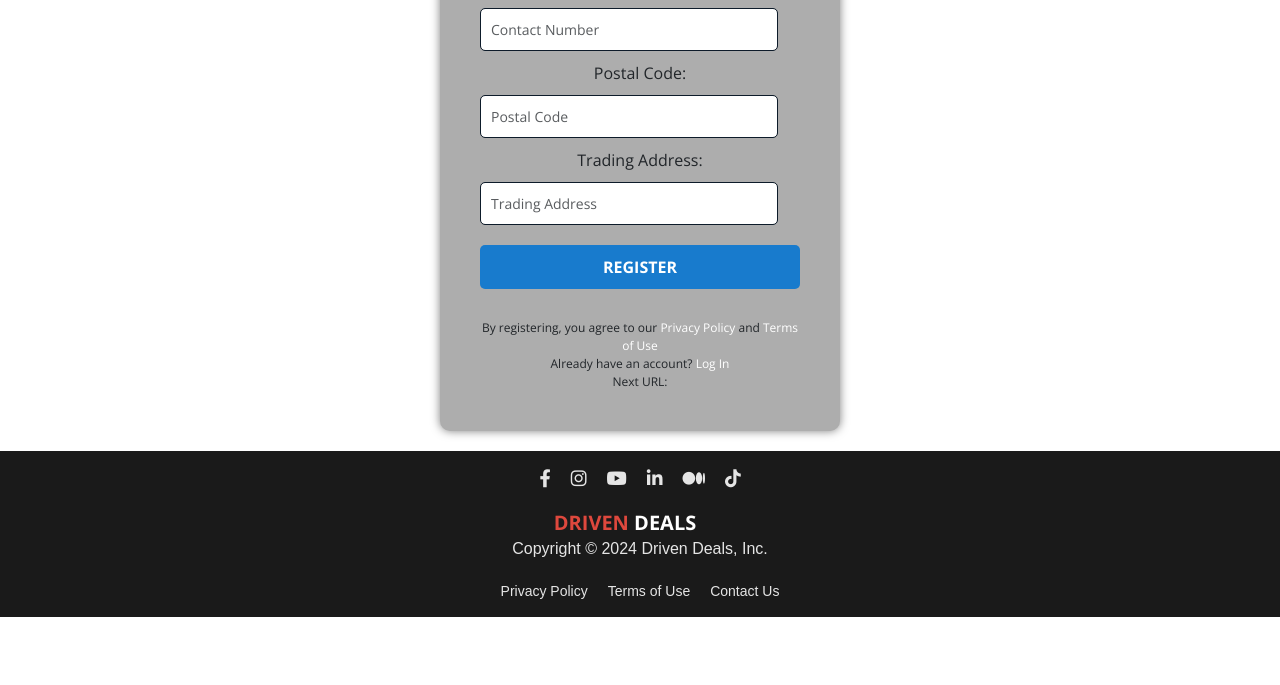
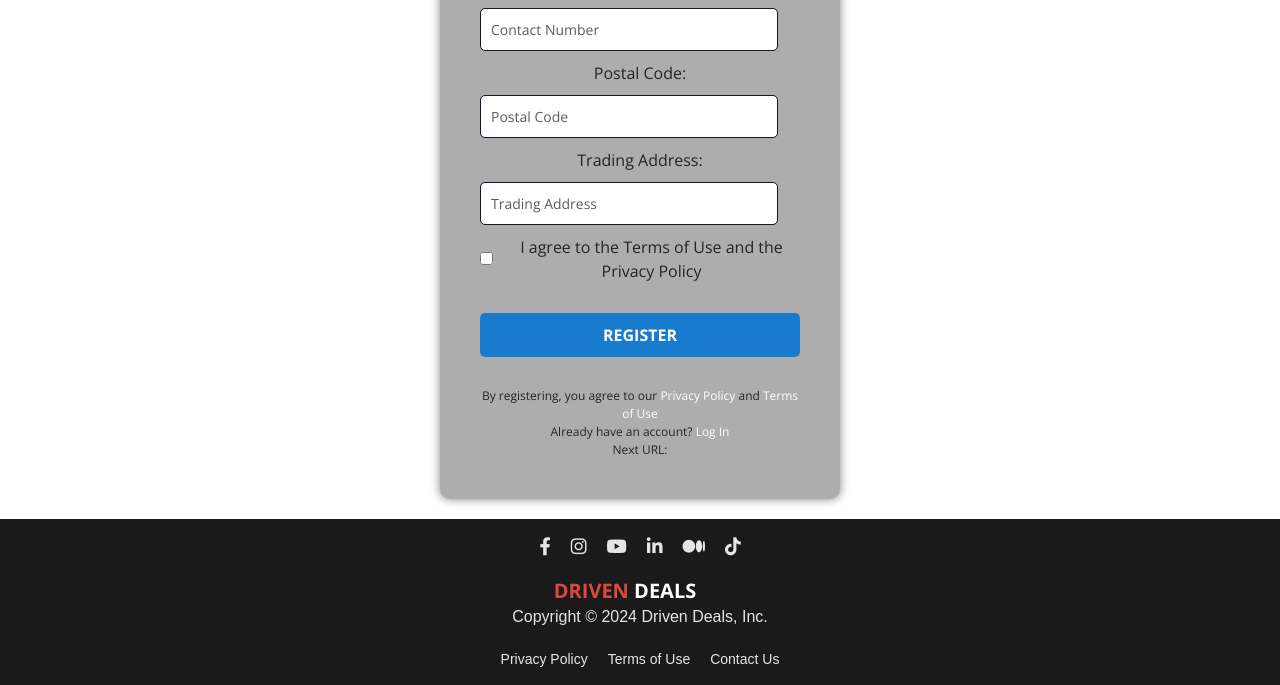
Before and after one commit to vinuvii/DrivenDeals, a Django app: page /user/signup/ in a window 1280 px wide. Shown: the part 795-1480 px from the top of the page. Before the commit the page ends 1412 px from the top, so only its background shows below. Run offline with Django 5.2, Linux system fonts and the light colour scheme; some libraries are stand-ins or nearby versions.

Commit message:
added a checkbox for terms agreement - hasintha

```diff
--- a/user/templates/user/signup.html
+++ b/user/templates/user/signup.html
@@ -7,8 +7,8 @@
         justify-content: center;
         align-items: center;
         margin: 0; /* Remove default margin */
-            padding-top:20px;
-            padding-bottom:20px;
+        padding-top: 20px;
+        padding-bottom: 20px;
     }
 
     .register-container {
@@ -61,6 +61,16 @@
         color: #FFFFFF;
         text-decoration: none;
     }
+
+    .register-container .checkbox-container {
+        display: flex;
+        align-items: center;
+        margin-bottom: 20px;
+    }
+
+    .register-container .checkbox-container input {
+        margin-right: 10px;
+    }
 </style>
 {% endblock %}
 
@@ -80,6 +90,12 @@
                 {{ form.mobile_number.label_tag }} {{ form.mobile_number }}
                 {{ form.postal_code.label_tag }} {{ form.postal_code }}
                 {{ form.trading_address.label_tag }} {{ form.trading_address }}
+
+                <div class="checkbox-container">
+                    <input type="checkbox" id="agree_terms" name="agree_terms" required>
+                    <label for="agree_terms">I agree to the <a href="{% url 'terms_of_use' %}">Terms of Use</a> and the <a href="{% url 'privacy_policy' %}">Privacy Policy</a></label>
+                </div>
+
                 <button type="submit" class="btn btn-primary">Register</button>
             </form>
             <div class="terms">
```
Lines whose indentation alone changed are shown as unchanged.
